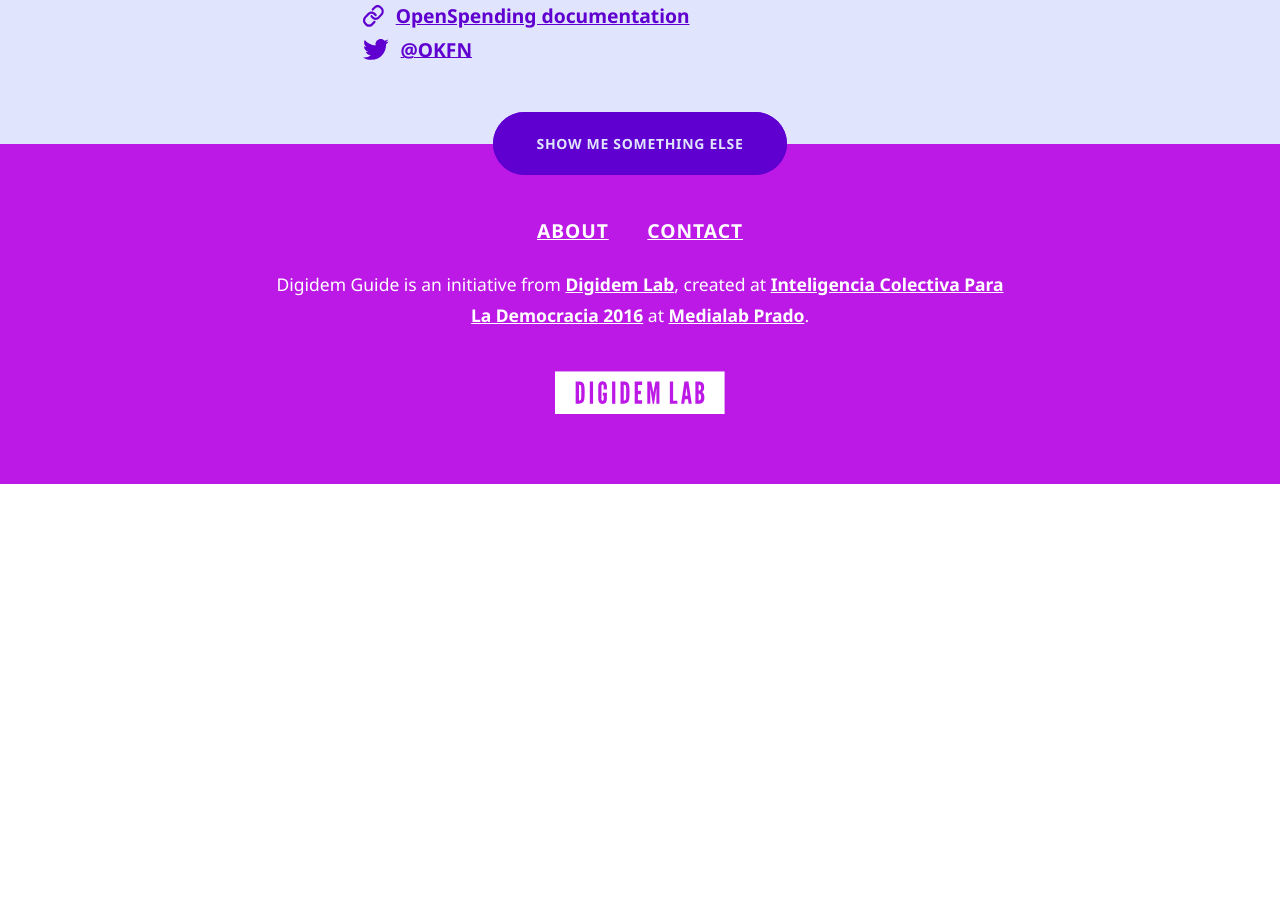
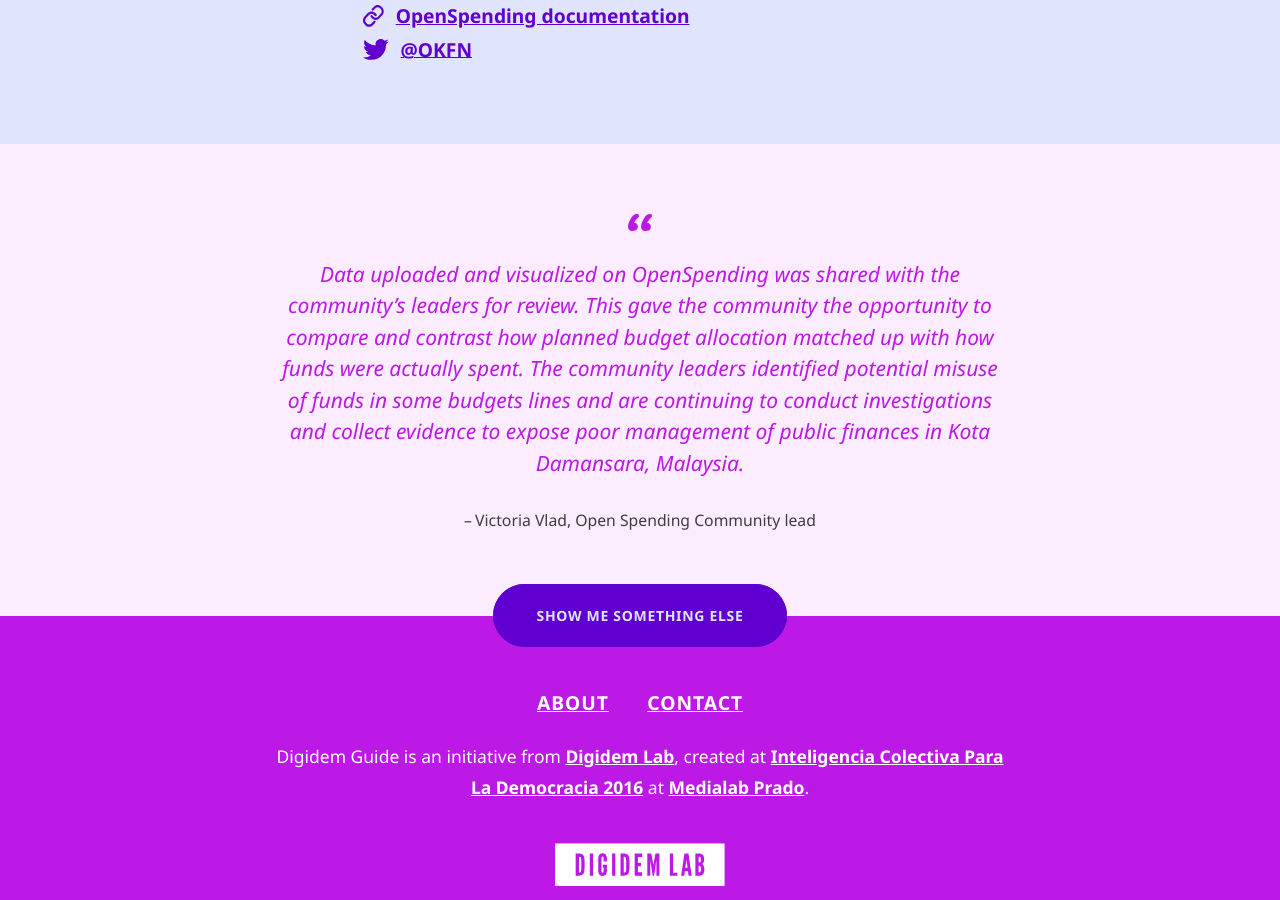
Before and after one commit to digidemlab/democat, a Jekyll site: the page built from _posts/2016-11-28-openspending.md, in a window 1280 px wide and 900 px high, scrolled down 2847 px. Built offline with Jekyll 4.4.1, drawn with Linux system fonts in a browser that asks for light colours; before the commit the page ends 3331 px from its top, so only the background shows below that.

Commit message:
Updated Openspending

```diff
--- a/_posts/2016-11-28-openspending.md
+++ b/_posts/2016-11-28-openspending.md
@@ -15,8 +15,13 @@
 democat: toes
 democatsays: Financial data isn't always fun, that's why the visualisation tools are
   so important.  What's not to like about a bubble tree?
-quote:
-source:
+quote: Data uploaded and visualized on OpenSpending was shared with the community’s
+  leaders for review. This gave the community the opportunity to compare and contrast
+  how planned budget allocation matched up with how funds were actually spent. The
+  community leaders identified potential misuse of funds in some budgets lines and
+  are continuing to conduct investigations and collect evidence to expose poor management
+  of public finances in Kota Damansara, Malaysia.
+source: Victoria Vlad, Open Spending Community lead
 website: http://next.openspending.org/
 documentation: http://docs.openspending.org/en/latest/users/
 twitter: OKFN
```
